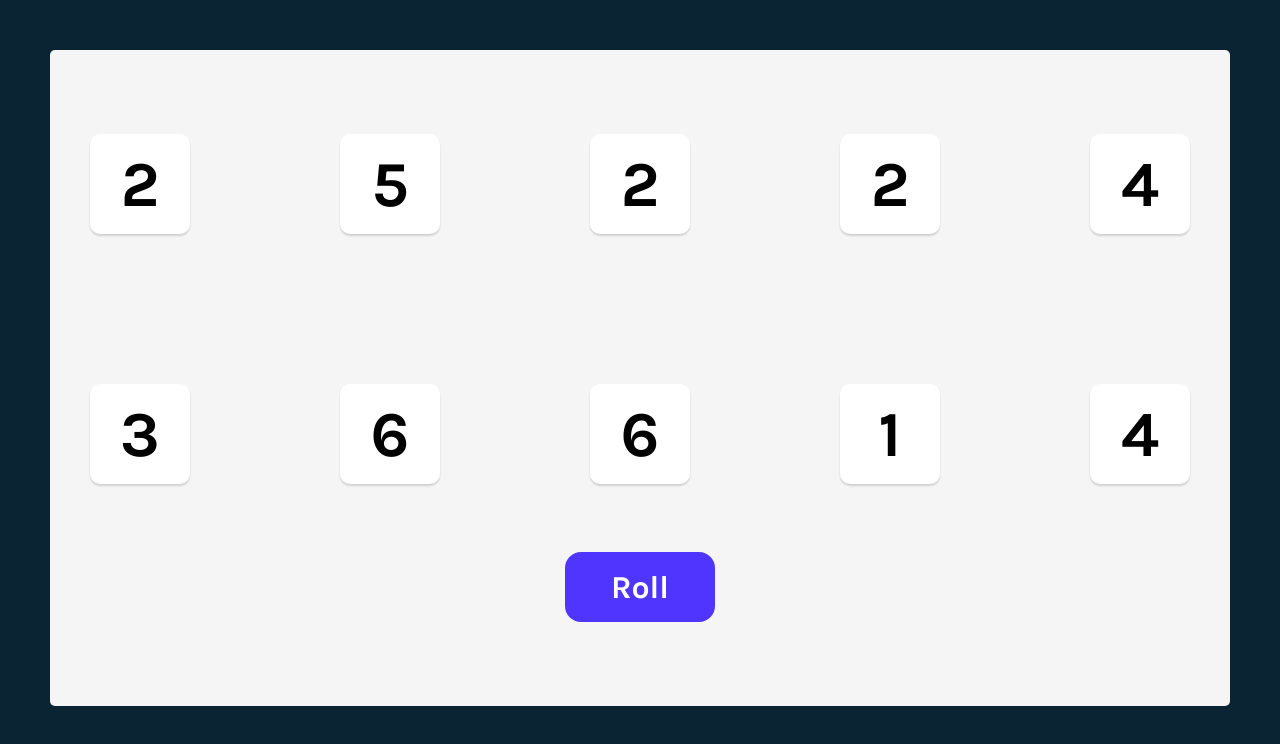
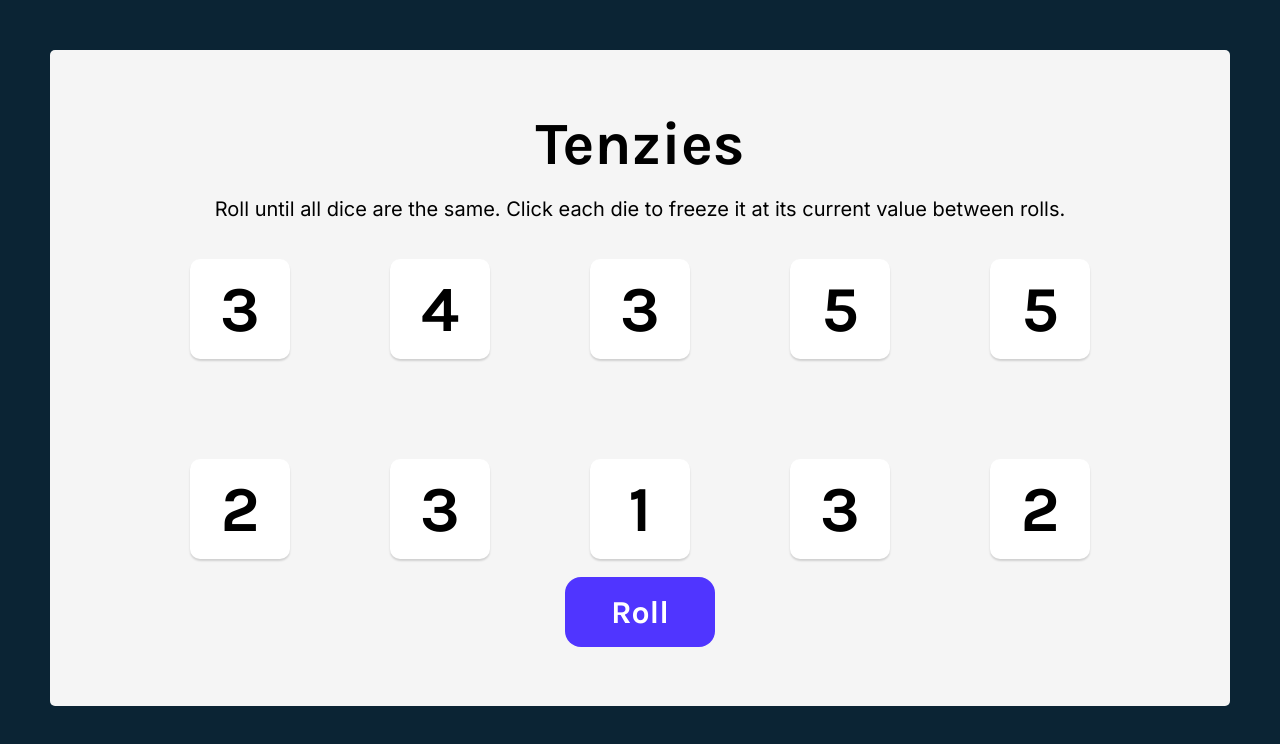
Before and after one commit to Famormino/Tenzies, a React (Vite) app: page / in a window 1280 px wide. Shown: the top 744 px of the page. Built offline with nearby package versions, Linux system fonts and the light colour scheme.

Commit message:
Selecting dices

```diff
--- a/src/App.jsx
+++ b/src/App.jsx
@@ -7,32 +7,50 @@ export default function App() {
   const [dice, setDice] = useState(allNewDice());
 
   function holdDice(id) {
-    console.log(id);
+    setDice((oldDice) =>
+      oldDice.map((dice) => {
+        return dice.id === id ? {...dice, isHeld: !dice.isHeld} : dice;
+      }),
+    );
+  }
+
+  function rollDice() {
+    setDice((oldDice) =>
+      oldDice.map((die) => {
+        return die.isHeld ? die : generateNewDice();
+      }),
+    );
+  }
+
+  function generateNewDice() {
+    return {
+      value: Math.ceil(Math.random() * 6),
+      isHeld: false,
+      id: nanoid(),
+    };
   }
 
   function allNewDice() {
     const newDice = [];
 
     for (let i = 0; i < 10; i++) {
-      newDice.push({
-        value: Math.ceil(Math.random() * 6),
-        isHeld: false,
-        id: nanoid(),
-      });
+      newDice.push(generateNewDice());
     }
 
     return newDice;
   }
 
-  function rollDice() {
-    setDice(allNewDice());
-  }
   const diceElements = dice.map((die) => (
     <Die key={die.id} holdDice={() => holdDice(die.id)} isHeld={die.isHeld} number={die.value} />
   ));
 
   return (
     <main>
+      <h1 className="title">Tenzies</h1>
+      <p className="instructions">
+        Roll until all dice are the same. Click each die to freeze it at its current value between
+        rolls.
+      </p>
       <div className="dice-container">{diceElements}</div>
       <button className="roll-dice" onClick={rollDice}>
         Roll
--- a/src/components/Die.jsx
+++ b/src/components/Die.jsx
@@ -4,10 +4,8 @@ export default function Die(props) {
   };
 
   return (
-    <div className="die-face" style={styles}>
-      <h2 className="die-num" onClick={props.holdDice}>
-        {props.number}
-      </h2>
+    <div className="die-face" style={styles} onClick={props.holdDice}>
+      <h2 className="die-num">{props.number}</h2>
     </div>
   );
 }
--- a/src/style.css
+++ b/src/style.css
@@ -20,11 +20,24 @@ main {
     padding: 50px;
 }
 
+.title {
+    font-size: 60px;
+    margin: 0;
+}
+
+.instructions {
+    font-family: 'Inter', sans-serif;
+    font-size: 20px;
+    font-weight: 400;
+    margin-top: 0;
+    text-align: center;
+}
+
 .dice-container {
     font-size: 40px;
     display: grid;
-    grid-template-columns: repeat(5, 1fr);
-    gap: 150px;
+    grid-template-columns: repeat(5, minmax(5px,1fr));
+    gap: 100px;
 }
 
 
```
